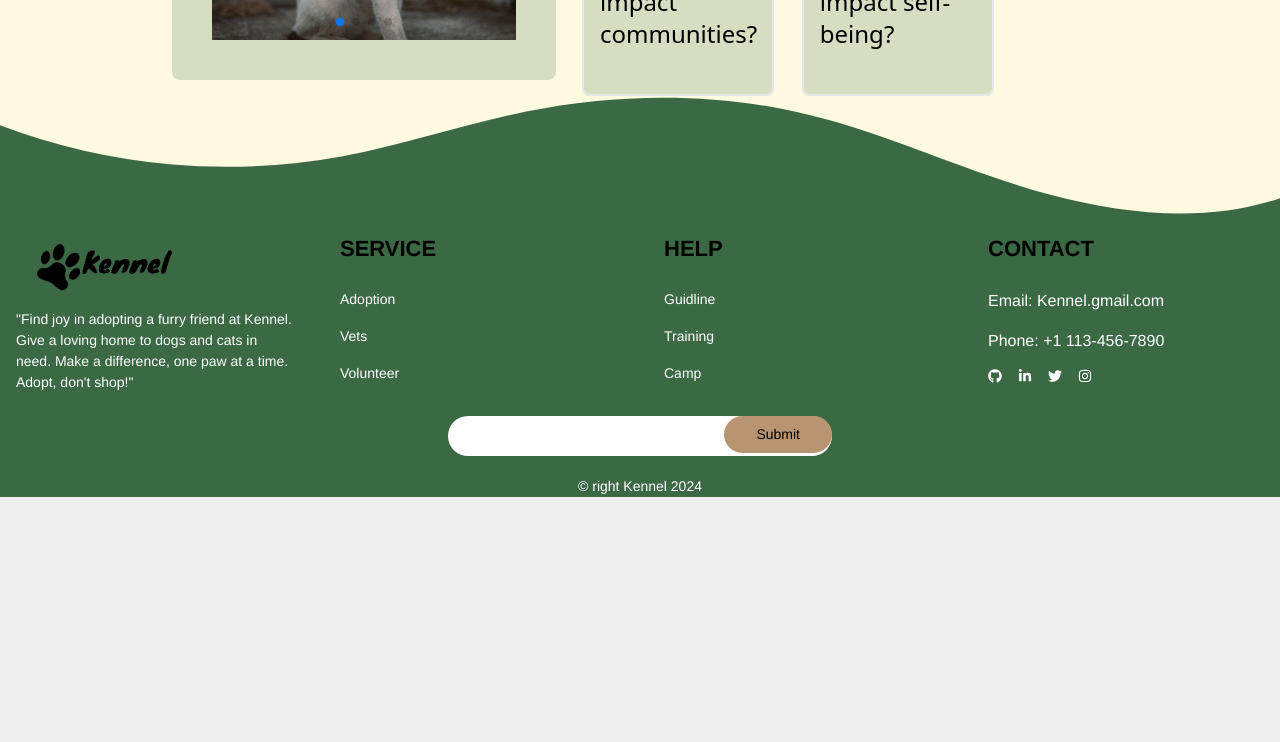
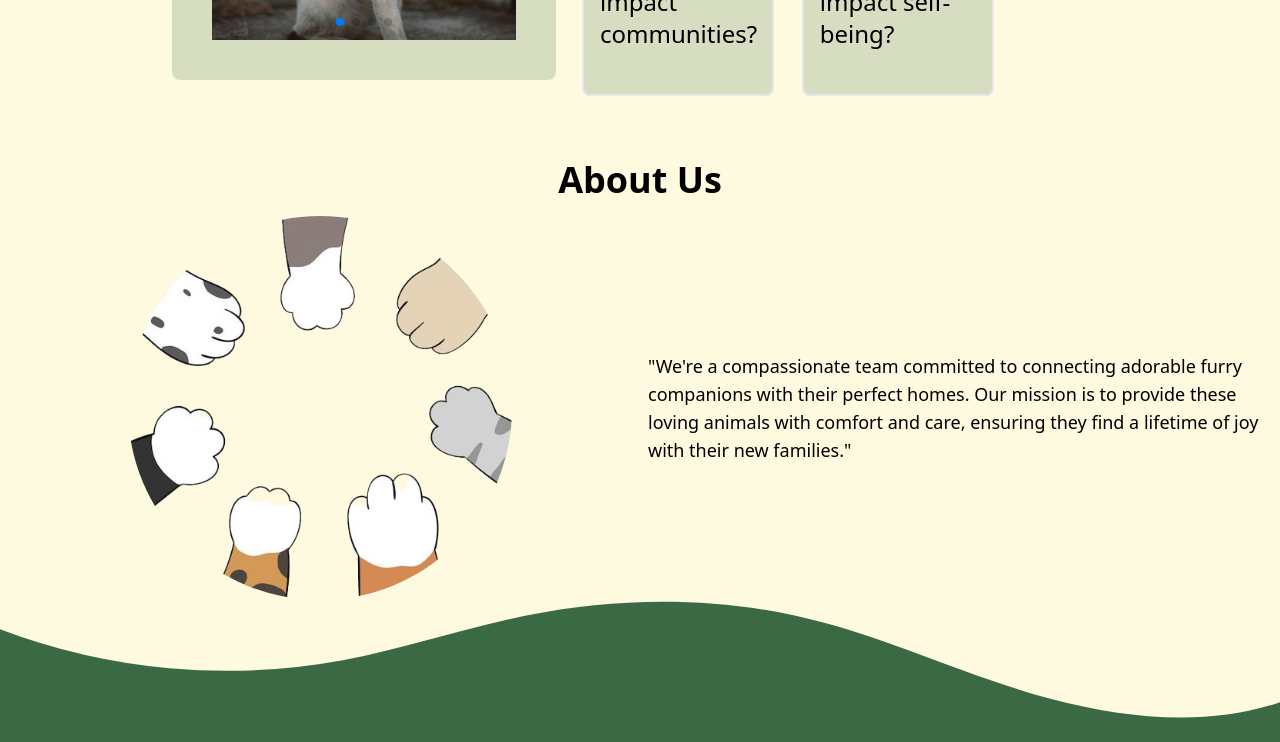
Before and after one commit to Dheeraj-Bangera/Kennel, a React (Create React App) app in the folder client/: page / in a window 1280 px wide. Shown: the part 1457-2199 px from the top of the page. Before the commit the page ends 1954 px from the top, so only its background shows below. Built offline with nearby package versions, Linux system fonts and the light colour scheme.

Commit message:
about us added

```diff
--- a/client/src/component/pages/home/Home.js
+++ b/client/src/component/pages/home/Home.js
@@ -11,6 +11,7 @@ import statics from "../../../assets/statistics.png";
 import location from "../../../assets/location.png";
 import Quote from "./Quote";
 import Adopt from "./Adopt"
+import Team from "./Team"
 const Home = () => {
   const cards = [
     {
@@ -44,6 +45,7 @@ const Home = () => {
       </div>
       <Work/>
       <Adopt/>
+      <Team/>
     </div>
   );
 };
--- a/client/src/component/pages/home/Slider/styles.css
+++ b/client/src/component/pages/home/Slider/styles.css
@@ -24,7 +24,7 @@
   .swiper-slide {
     text-align: center;
     font-size: 18px;
-    background-color: rgba(0, 0, 0, 0.0);
+    background-color: black;
 
 
     /* Center slide text vertically */
--- /dev/null
+++ b/client/src/component/pages/home/Team.js
@@ -0,0 +1,25 @@
+import React from 'react';
+import paws_team from '../../../assets/paws_team.png';
+
+const Team = () => {
+  return (
+    <div className='flex items-center justify-center flex-col mt-16'>
+      <h1 className='text-4xl font-bold font-noto-sans hover:underline'>About Us</h1>
+      <div className='grid grid-cols-1 md:grid-cols-2 items-center mt-4'>
+        <div className='flex items-center justify-center'>
+          <img src={paws_team} className="md:h-96 md:w-96 h-52 w-48 rounded-[100%]" alt="Team" />
+        </div>
+        <div className=' '>
+          <p className='m-2 md:m-2 text-lg font-noto-sans'>
+            "We're a compassionate team committed to connecting adorable furry
+            companions with their perfect homes. Our mission is to provide
+            these loving animals with comfort and care, ensuring they find a
+            lifetime of joy with their new families."
+          </p>
+        </div>
+      </div>
+    </div>
+  );
+};
+
+export default Team;
```
Also changed, not shown: client/src/assets/paws_team.png (added).
